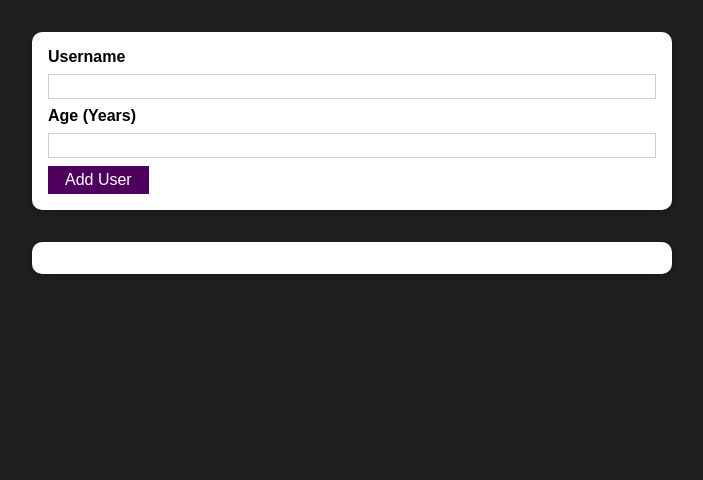
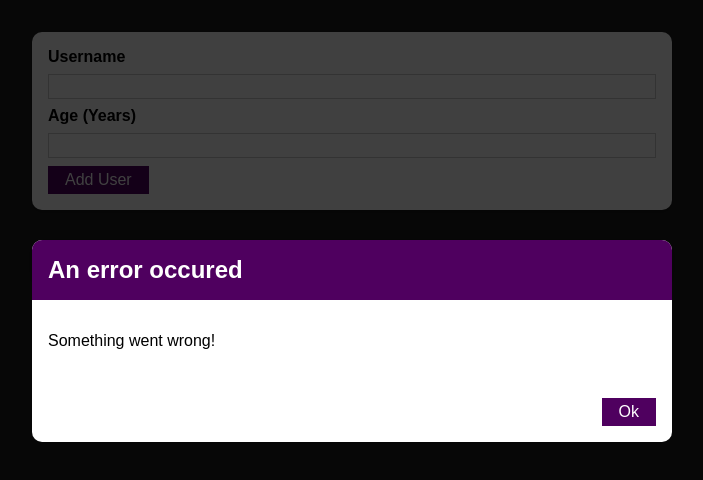
Before and after one commit to Mary78234/react-project-3, a React (Create React App) app: page / in a window 1280 px wide. Shown: the top 480 px of the page, without its empty margins (288-991 px from the left). Built offline with nearby package versions, Linux system fonts and the light colour scheme.

Commit message:
managing users list and ErrorModal

```diff
--- a/src/App.js
+++ b/src/App.js
@@ -1,12 +1,22 @@
-import React from "react";
+import React, { useState } from "react";
 import AddUser from "./components/Users/AddUser";
 import UsersList from "./components/Users/UsersList";
+import ErrorModal from "./components/UI/ErrorModal";
 
 function App() {
+  const [usersList, setUsersList] = useState([]);
+
+  const addUserHandler = (userName, userAge) => {
+    setUsersList((prevUsersList) => {
+      let count = prevUsersList.length;
+      return [...prevUsersList, { name: userName, age: userAge, key: count++ }];
+    });
+  };
   return (
     <div>
-      <AddUser />
-      <UsersList users={[]} />
+      <ErrorModal title="An error occured" message="Something went wrong!" />
+      <AddUser onAddUser={addUserHandler} />
+      <UsersList users={usersList} />
     </div>
   );
 }
--- /dev/null
+++ b/src/components/UI/ErrorModal.js
@@ -0,0 +1,25 @@
+import React from "react";
+import Card from "./Card";
+import Button from "./Button";
+import classes from "./ErrorModal.module.css";
+
+const ErrorModal = (props) => {
+  return (
+    <div>
+      <div className={classes.backdrop} />
+      <Card className={classes.modal}>
+        <header className={classes.header}>
+          <h2>{props.title}</h2>
+        </header>
+        <div className={classes.content}>
+          <p>{props.message}</p>
+        </div>
+        <footer className={classes.actions}>
+          <Button>Ok</Button>
+        </footer>
+      </Card>
+    </div>
+  );
+};
+
+export default ErrorModal;
--- /dev/null
+++ b/src/components/UI/ErrorModal.module.css
@@ -0,0 +1,45 @@
+.backdrop {
+  position: fixed;
+  top: 0;
+  left: 0;
+  width: 100%;
+  height: 100vh;
+  z-index: 10;
+  background: rgba(0, 0, 0, 0.75);
+}
+
+.modal {
+  position: fixed;
+  top: 30vh;
+  left: 10%;
+  width: 80%;
+  z-index: 100;
+  overflow: hidden;
+}
+
+.header {
+  background: #4f005f;
+  padding: 1rem;
+}
+
+.header h2 {
+  margin: 0;
+  color: white;
+}
+
+.content {
+  padding: 1rem;
+}
+
+.actions {
+  padding: 1rem;
+  display: flex;
+  justify-content: flex-end;
+}
+
+@media (min-width: 768px) {
+  .modal {
+    left: calc(50% - 20rem);
+    width: 40rem;
+  }
+}
--- a/src/components/Users/AddUser.js
+++ b/src/components/Users/AddUser.js
@@ -17,8 +17,8 @@
     if (+enteredAge < 1) {
       return;
     }
-    console.log("username and age", enteredUsername, enteredAge);
-
+    //forword data to App component
+    props.onAddUser(enteredUsername, enteredAge);
     //reset
     setEnteredUsername("");
     setEnteredAge("");
@@ -31,6 +31,7 @@
     setEnteredAge(event.target.value);
   };
   return (
+    <div>
       <Card className={classes.input}>
         <form onSubmit={addUserHandler}>
           <label htmlFor="username">Username</label>
@@ -50,6 +51,7 @@
           <Button type="submit">Add User</Button>
         </form>
       </Card>
+    </div>
   );
 };
 
--- a/src/components/Users/UsersList.js
+++ b/src/components/Users/UsersList.js
@@ -3,11 +3,12 @@
 import classes from "./UsersList.module.css";
 
 const UsersList = (props) => {
+  console.log("user data:", props.users);
   return (
     <Card className={classes.users}>
       <ul>
         {props.users.map((user) => (
-          <li>
+          <li key={user.key}>
             {user.name} ({user.age} year old)
           </li>
         ))}
```
Lines whose indentation alone changed are shown as unchanged.
